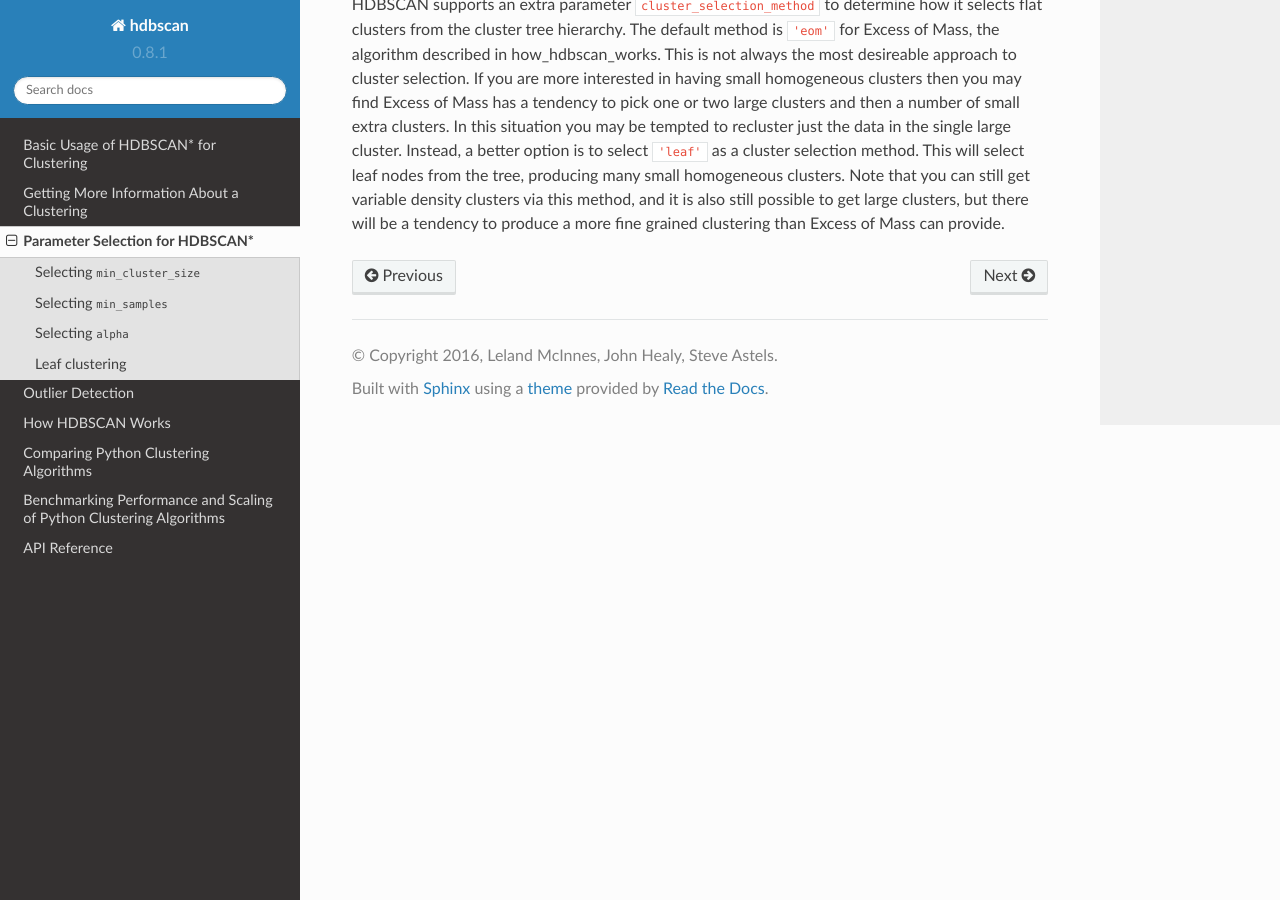
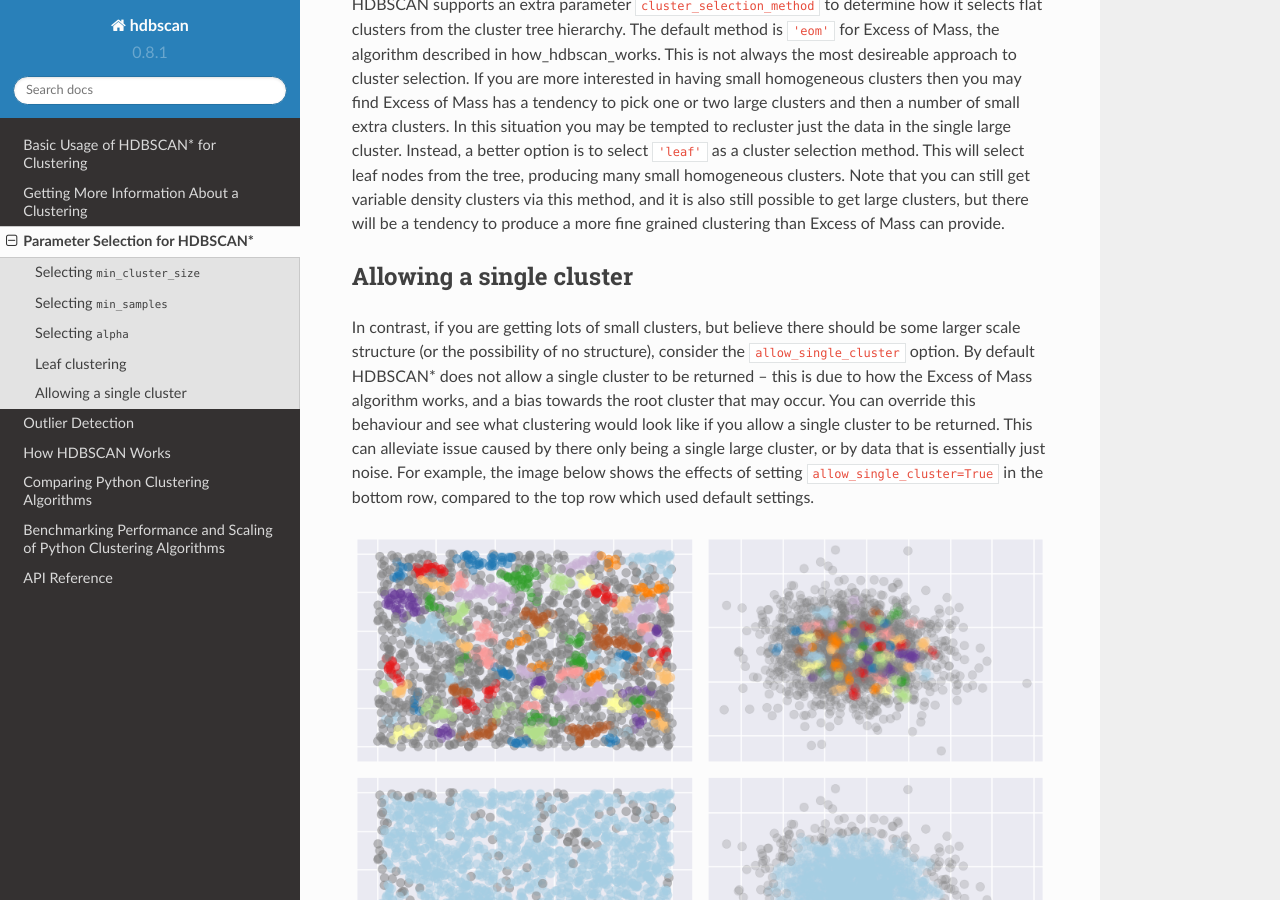
Before and after one commit to scikit-learn-contrib/hdbscan, a Sphinx documentation site: the page built from docs/parameter_selection.rst, in a window 1280 px wide and 900 px high, scrolled down 6563 px. Built offline with Sphinx 7.4.7 and the Read the Docs theme 2.0.0, drawn with Linux system fonts in a browser that asks for light colours; formulas are drawn with MathJax 3.

Commit message:
DOC : Allowing single clusters.

```diff
--- a/docs/parameter_selection.rst
+++ b/docs/parameter_selection.rst
@@ -205,3 +205,20 @@ homogeneous clusters. Note that you can still get variable density clusters
 via this method, and it is also still possible to get large clusters, but
 there will be a tendency to produce a more fine grained clustering than
 Excess of Mass can provide.
+
+Allowing a single cluster
+-------------------------
+
+In contrast, if you are getting lots of small clusters, but believe there
+should be some larger scale structure (or the possibility of no structure),
+consider the ``allow_single_cluster`` option. By default HDBSCAN\* does not
+allow a single cluster to be returned -- this is due to how the Excess of
+Mass algorithm works, and a bias towards the root cluster that may occur. You
+can override this behaviour and see what clustering would look like if you
+allow a single cluster to be returned. This can alleviate issue caused by
+there only being a single large cluster, or by data that is essentially just
+noise. For example, the image below shows the effects of setting
+``allow_single_cluster=True`` in the bottom row, compared to the top row
+which used default settings.
+
+.. image:: images/allow_single_cluster.png
```
